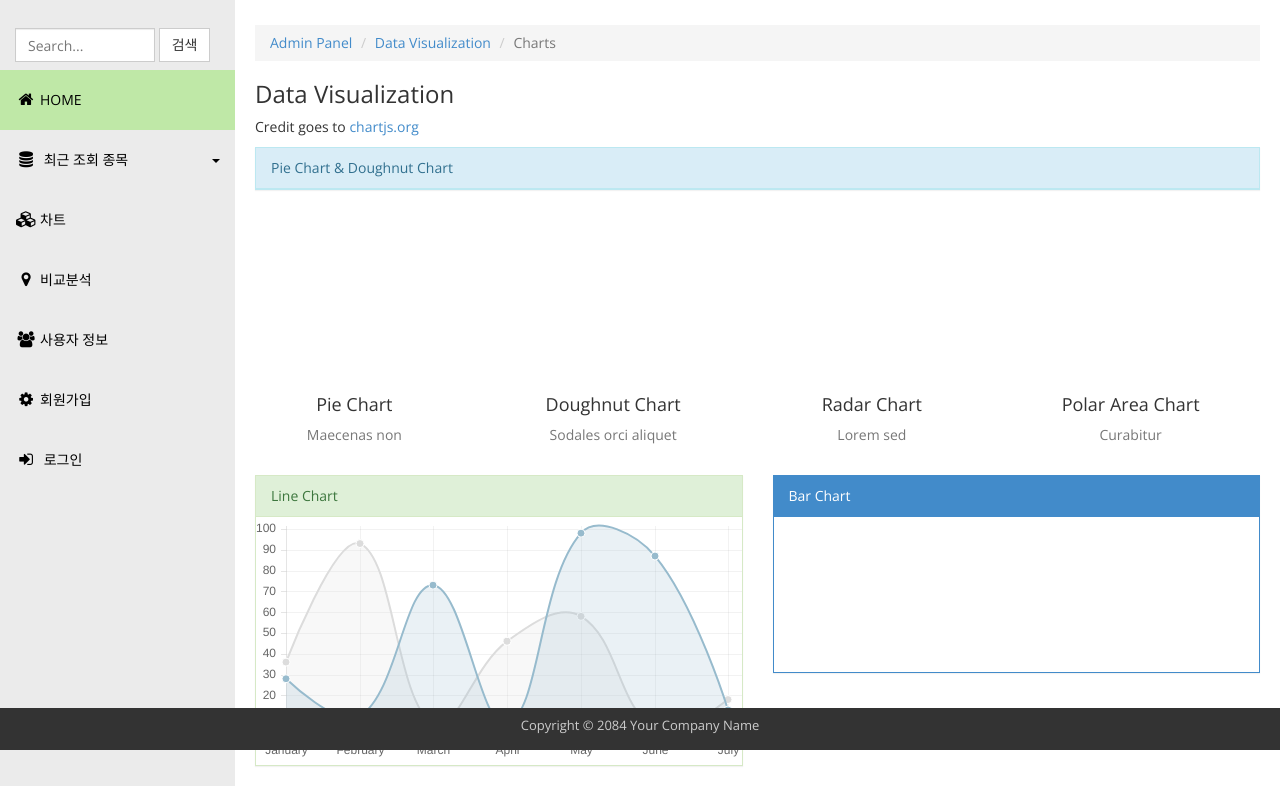
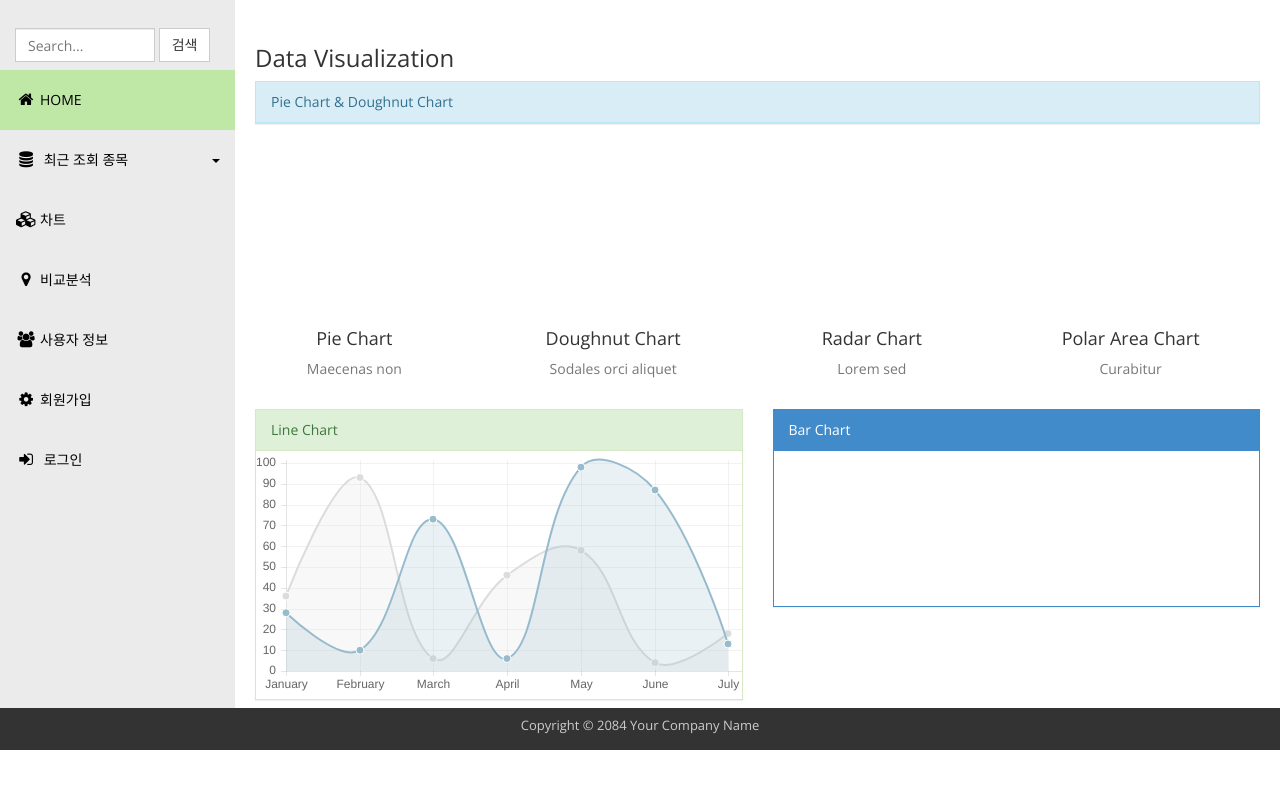
Before and after one commit to kfru5515/Stock_Dashboard, a Flask app: page /data/ in a window 1280 px wide. Shown: the part 50-836 px from the top of the page. After the commit the page ends 800 px from the top, so only its background shows below. Run offline with Flask 3, Linux system fonts and the light colour scheme; a map, chart or similar area stays blank; some libraries are stand-ins or nearby versions.

```diff
--- a/blueprints/auth.py
+++ b/blueprints/auth.py
@@ -32,7 +32,6 @@ def login():
 @auth_bp.route('/logout')
 def logout():
     session.pop('user', None)
-    flash('로그아웃 되었습니다.', 'info')
     return redirect(url_for('home'))
 
 @auth_bp.route('/mypage')
--- a/templates/data.html
+++ b/templates/data.html
@@ -1,14 +1,7 @@
 {% extends 'index.html' %}
 
 {% block content %}
-  <ol class="breadcrumb">
-    <li><a href="index.html">Admin Panel</a></li>
-    <li><a href="#">Data Visualization</a></li>
-    <li class="active">Charts</li>
-  </ol>
   <h1>Data Visualization</h1>
-  <p>Credit goes to <a href="http://www.chartjs.org">chartjs.org</a></p>
-
   <div class="templatemo-charts">
     <div class="row">
       <div class="col-lg-12 col-md-12 col-sm-12 col-xs-12">
```
